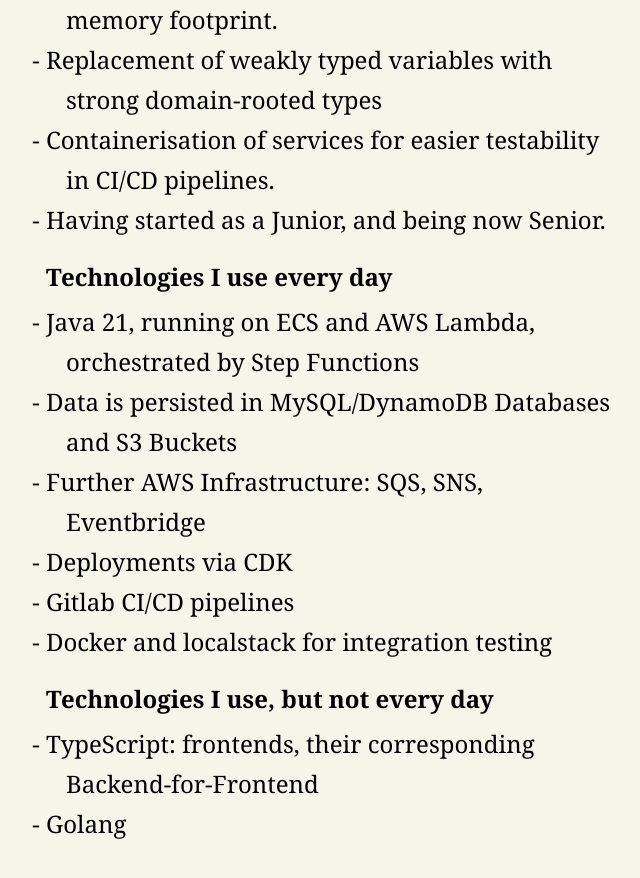
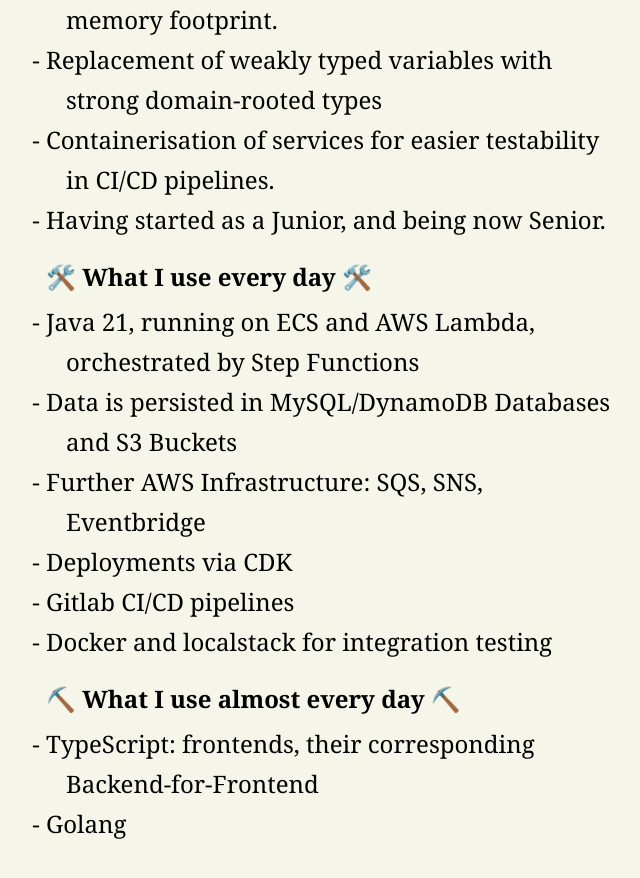
Before and after one commit to andrea-aus-hh/resume, a Jekyll site: the page built from index.md, in a window 1280 px wide and 900 px high, scrolled down 770 px. Shown: the top 878 px of the window, without its empty margins (286-926 px from the left). Built offline with Jekyll 4.4.1, drawn with Linux system fonts in a browser that asks for light colours.

Commit message:
More emoji

```diff
--- a/_includes/taxdoo.md
+++ b/_includes/taxdoo.md
@@ -11,7 +11,7 @@
 
 <p></p>
 
-**Technologies I use every day**
+**🛠️ What I use every day 🛠️**
 
 - Java 21, running on ECS and AWS Lambda, orchestrated by Step Functions
 - Data is persisted in MySQL/DynamoDB Databases and S3 Buckets
@@ -22,7 +22,7 @@
 
 <p></p>
 
-**Technologies I use, but not every day**
+**⛏️ What I use almost every day ⛏️**
 
 - TypeScript: frontends, their corresponding Backend-for-Frontend
 - Golang
```
